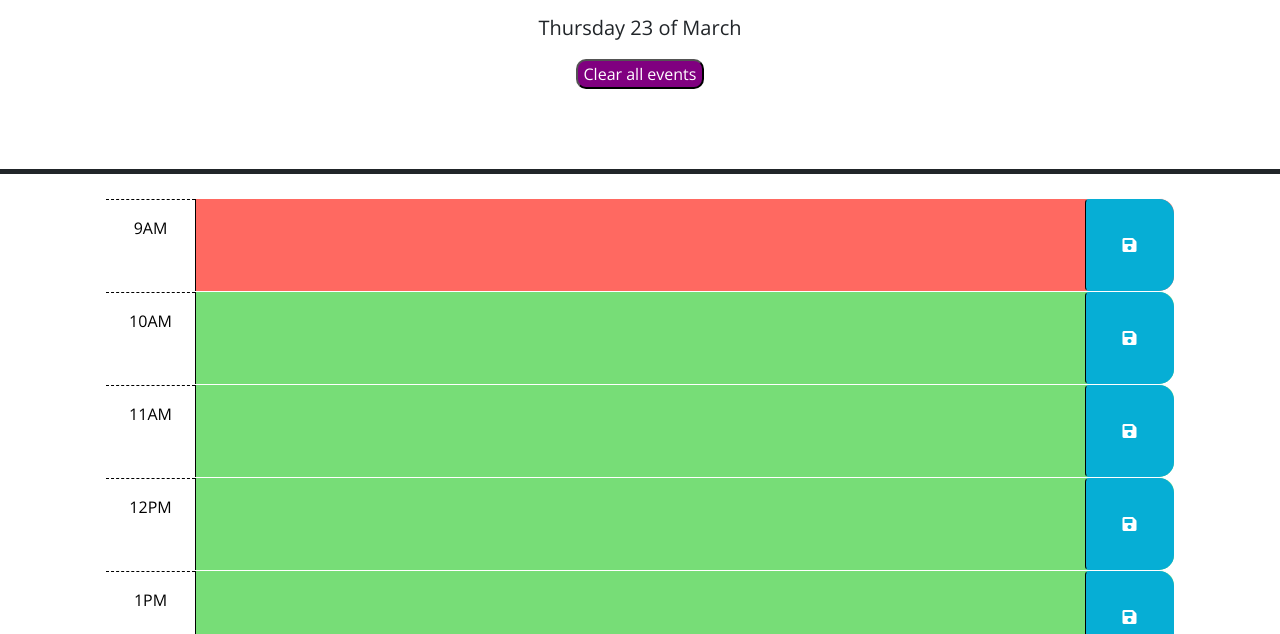
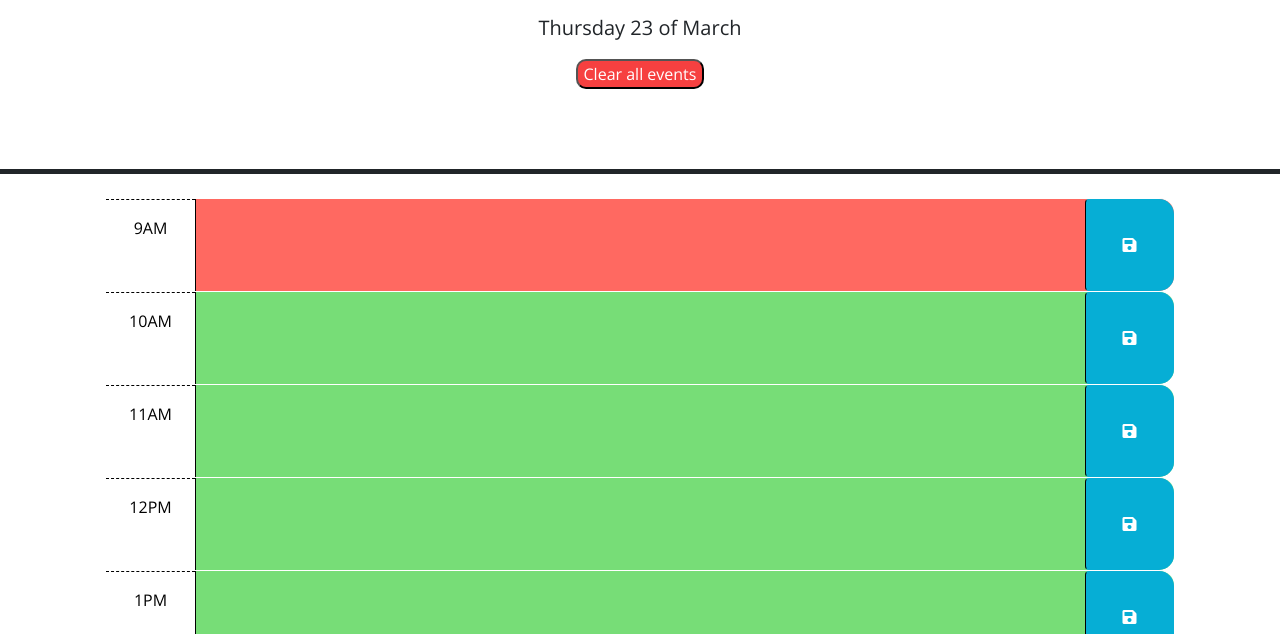
Before and after one commit to karra-ormsby/Work-Day-Scheduler, a plain HTML site: page index.html in a window 1280 px wide. Shown: the part 166-800 px from the top of the page. Drawn offline with nearby package versions, Linux system fonts and the light colour scheme.

Commit message:
fixed issue woth displayDate and added to README

```diff
--- a/assets/css/style.css
+++ b/assets/css/style.css
@@ -67,6 +67,6 @@ textarea {
 
 .clearBtn {
   border-radius: 10px;
-  background-color: purple;
+  background-color: rgb(246, 64, 64);
   color: white;
 }
--- a/assets/js/script.js
+++ b/assets/js/script.js
@@ -17,14 +17,15 @@ $(document).ready(function () {
   //displays the current date
   function displayDate() {
     var today = dayjs().format('dddd DD[ of] MMMM');
-    // var today = "Wednesday 22 of March";
     $("#currentDay").text(today);
 
     var currentDate = {
       day: today
     }
 
+    //checks if it is a new day
     if (calendarEvent.length > 0 && "day" in calendarEvent[0]) {
+      //if it is clear the local stoarg and the input on the page
       if (calendarEvent[0].day !== today) {
         localStorage.clear();
         $("input[type=text], textarea").val("");
```
Also changed, not shown: 1 other file.
